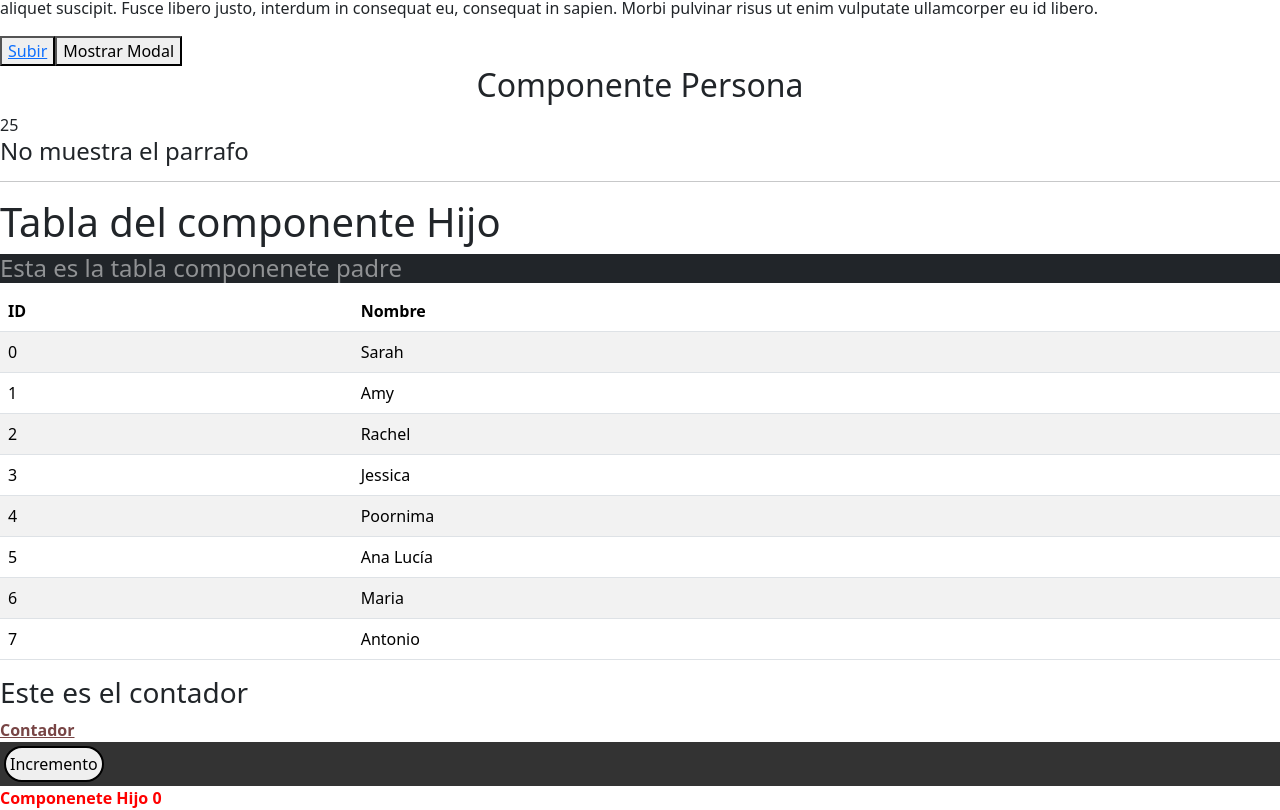
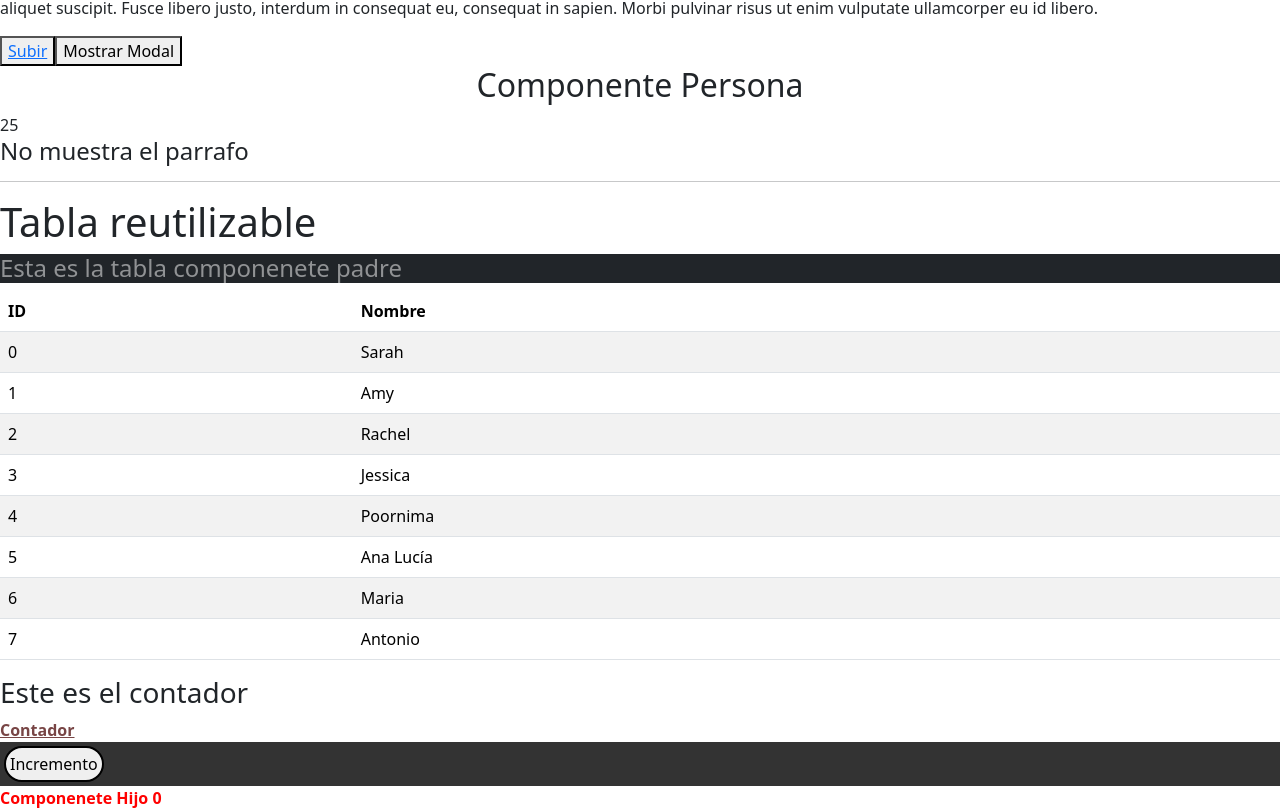
Before and after one commit to TaylorAsprilla/angularClases, an Angular app: page / in a window 1280 px wide. Shown: the part 1281-2091 px from the top of the page. Built offline with nearby package versions, Linux system fonts and the light colour scheme.

Commit message:
Ajustes de la tabla

```diff
--- a/src/app/components/filtros/filtros.component.html
+++ b/src/app/components/filtros/filtros.component.html
@@ -1,3 +1,3 @@
 <p>filtros works!</p>
 
-<p><input /><input /></p>
+<p><input />Cambio<input /></p>
--- a/src/app/components/tabla/tabla.component.html
+++ b/src/app/components/tabla/tabla.component.html
@@ -1,4 +1,4 @@
-<h1>Tabla del componente Hijo</h1>
+<h1>Tabla reutilizable</h1>
 
 <h4 class="text-white-50 bg-dark">{{ tituloTabla }}</h4>
 
```
